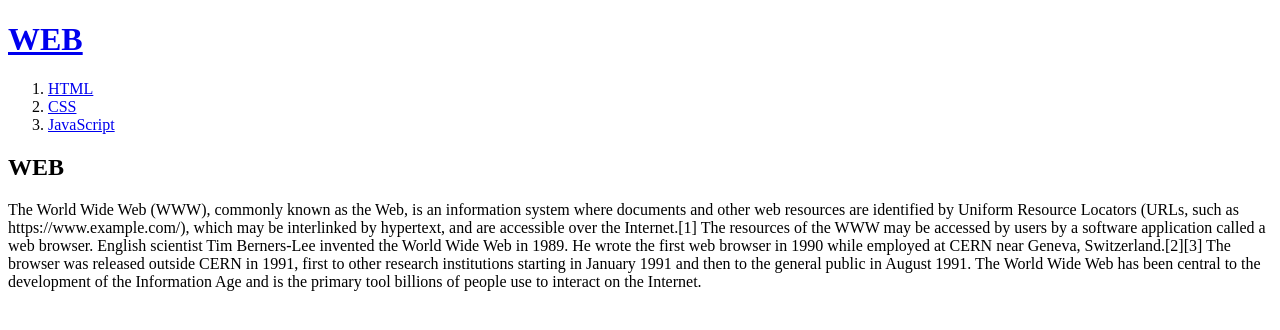
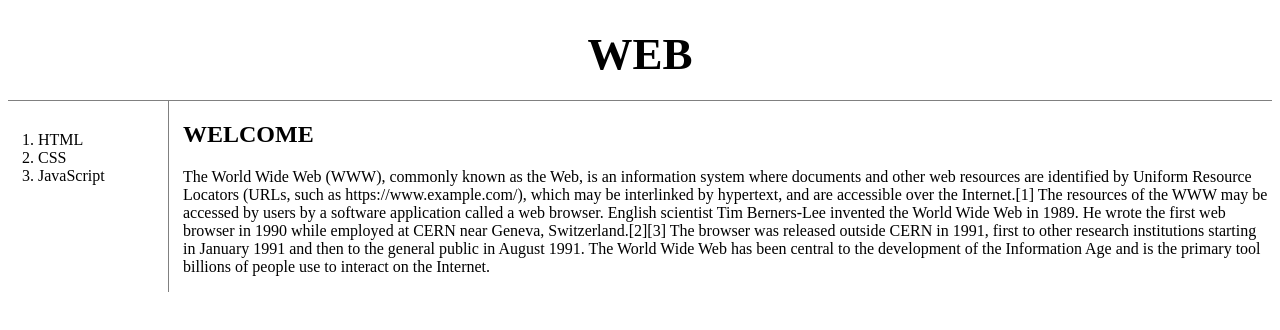
Before and after one commit to gtstrudl/web1, a plain HTML site: page index.html in a window 1280 px wide. Drawn offline with Linux system fonts and the light colour scheme.

Commit message:
Rev.1.1
Adding CSS

```diff
--- a/index.html
+++ b/index.html
@@ -3,17 +3,21 @@
 <head>
     <title>WEB1 - Welcome</title>
     <meta charset="utf-8">
+  <link rel="stylesheet" href="style.css">
 </head>
 <body>
     <h1><a href="index.html">WEB</a></h1>
-    <ol>
-      <li><a href="1.html">HTML</a></li>
-      <li><a href="2.html">CSS</a></li>
-      <li><a href="3.html">JavaScript</a></li>
-    </ol>
-    <h2>WEB</h2>
-    <p>The World Wide Web (WWW), commonly known as the Web, is an information system where documents and other web resources are identified by Uniform Resource Locators (URLs, such as https://www.example.com/), which may be interlinked by hypertext, and are accessible over the Internet.[1] The resources of the WWW may be accessed by users by a software application called a web browser. English scientist Tim Berners-Lee invented the World Wide Web in 1989. He wrote the first web browser in 1990 while employed at CERN near Geneva, Switzerland.[2][3] The browser was released outside CERN in 1991, first to other research institutions starting in January 1991 and then to the general public in August 1991. The World Wide Web has been central to the development of the Information Age and is the primary tool billions of people use to interact on the Internet.
-</p>
+    <div id="grid">
+      <ol>
+        <li><a href="1.html">HTML</a></li>
+        <li><a href="2.html">CSS</a></li>
+        <li><a href="3.html">JavaScript</a></li>
+      </ol>
+      <div id="article">
+        <h2>WELCOME</h2>
+        <p>The World Wide Web (WWW), commonly known as the Web, is an information system where documents and other web resources are identified by Uniform Resource Locators (URLs, such as https://www.example.com/), which may be interlinked by hypertext, and are accessible over the Internet.[1] The resources of the WWW may be accessed by users by a software application called a web browser. English scientist Tim Berners-Lee invented the World Wide Web in 1989. He wrote the first web browser in 1990 while employed at CERN near Geneva, Switzerland.[2][3] The browser was released outside CERN in 1991, first to other research institutions starting in January 1991 and then to the general public in August 1991. The World Wide Web has been central to the development of the Information Age and is the primary tool billions of people use to interact on the Internet.</p>
+      </div>
+    </div>
     <!--Start of Tawk.to Script-->
     <script type="text/javascript">
     var Tawk_API=Tawk_API||{}, Tawk_LoadStart=new Date();
--- /dev/null
+++ b/style.css
@@ -0,0 +1,38 @@
+a {
+  color:black;
+  text-decoration: none;
+}
+
+h1 {
+  font-size:45px;
+  text-align:center;
+  border-bottom:1px solid gray;
+  margin:0;
+  padding:20px;
+}
+ol {
+  border-right:1px solid gray;
+  width:100px;
+  margin:0;
+}
+#grid{
+  display: grid;
+  grid-template-columns: 150px 1fr;
+}
+#grid ol {
+  padding: 30px;
+}
+#article {
+  padding-left: 25px;
+}
+@media(max-width:600px) {
+  #grid{
+    display: block;
+  }
+  ol {
+    border-right:none;
+  }
+  h1 {
+    border-bottom:none;
+   }
+}
```
Also changed, not shown: 1.html (+10 -5 lines), 2.html (+5 -0 lines), 3.html (+5 -0 lines).
